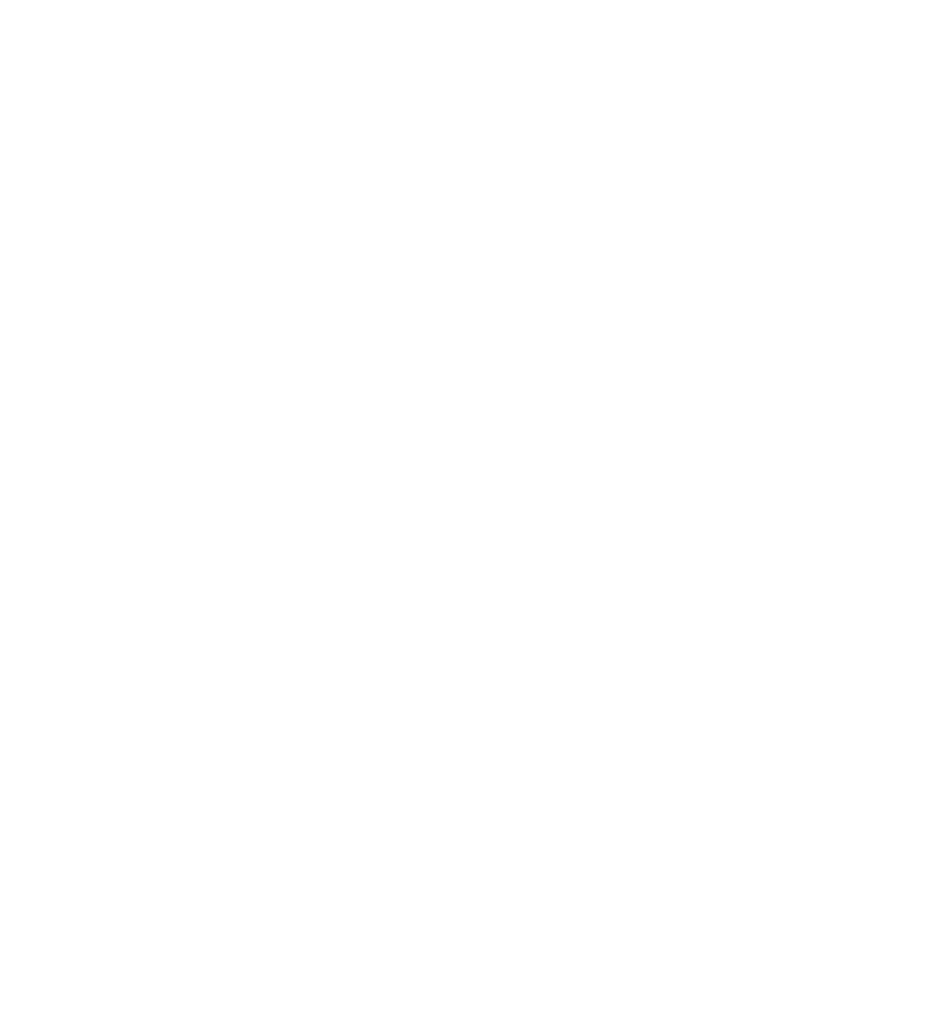
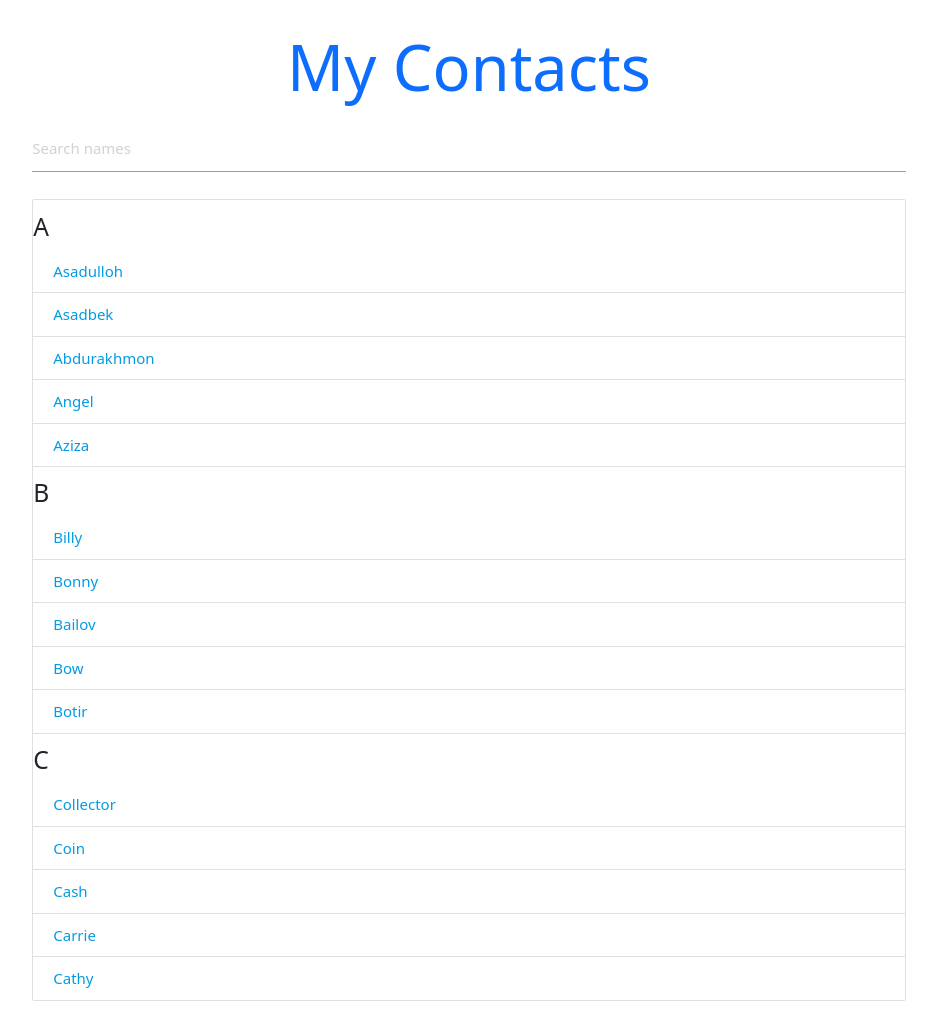
Before and after one commit to HumbleBoyy/Search_Simple_App, a plain HTML site: page index.html in a window 1280 px wide. Shown: the whole page, without its empty margins (171-1108 px from the left). Before the commit the page ends 800 px from the top, so only its background shows below. Drawn offline with nearby package versions, Linux system fonts and the light colour scheme.

Commit message:
second commit

```diff
--- a/index.html
+++ b/index.html
@@ -4,9 +4,74 @@
     <meta charset="UTF-8">
     <meta name="viewport" content="width=device-width, initial-scale=1.0">
     <title>Search</title>
+    <link href="https://cdn.jsdelivr.net/npm/bootstrap@5.0.2/dist/css/bootstrap.min.css" rel="stylesheet" integrity="sha384-EVSTQN3/azprG1Anm3QDgpJLIm9Nao0Yz1ztcQTwFspd3yD65VohhpuuCOmLASjC" crossorigin="anonymous">
+    <link rel="stylesheet" href="https://cdnjs.cloudflare.com/ajax/libs/materialize/0.100.2/css/materialize.min.css" integrity="sha512-lmJhHTutaPnVBnfnZkZt2q0GqZjTPLERTGjPWnxBl0H6gG2tm9vsfOSbFLGTPbKBgOdLHD0+4Ryu1sXh5nA+Gw==" crossorigin="anonymous" referrerpolicy="no-referrer" />
 </head>
 <body>
+    <div class="container">
+        <h1 class="text-center text-primary">
+            My Contacts
+        </h1>
+        <input type="text" id="filter-input" placeholder="Search names">
 
+        <ul id="names" class="collection width-header">
+           <li class="collection-header">
+              <h5>A</h5>
+           </li>
+           <li class="collection-item">
+            <a href="#">Asadulloh</a>
+           </li>
+           <li class="collection-item">
+            <a href="#">Asadbek</a>
+           </li>
+           <li class="collection-item">
+            <a href="#">Abdurakhmon</a>
+           </li>
+           <li class="collection-item">
+            <a href="#">Angel</a>
+           </li>
+           <li class="collection-item">
+            <a href="#">Aziza</a>
+           </li>
+           <li class="collection-header">
+            <h5>B</h5>
+         </li>
+         <li class="collection-item">
+          <a href="#">Billy</a>
+         </li>
+         <li class="collection-item">
+          <a href="#">Bonny</a>
+         </li>
+         <li class="collection-item">
+          <a href="#">Bailov</a>
+         </li>
+         <li class="collection-item">
+          <a href="#">Bow</a>
+         </li>
+         <li class="collection-item">
+          <a href="#">Botir</a>
+         </li>
+
+        <li class="collection-header">
+            <h5>C</h5>
+         </li>
+         <li class="collection-item">
+          <a href="#">Collector</a>
+         </li>
+         <li class="collection-item">
+          <a href="#">Coin</a>
+         </li>
+         <li class="collection-item">
+          <a href="#">Cash</a>
+         </li>
+         <li class="collection-item">
+          <a href="#">Carrie</a>
+         </li>
+         <li class="collection-item">
+          <a href="#">Cathy</a>
+         </li>
+    </ul>
+    </div>
 
     <script src="./app.js"></script>
 </body>
```
